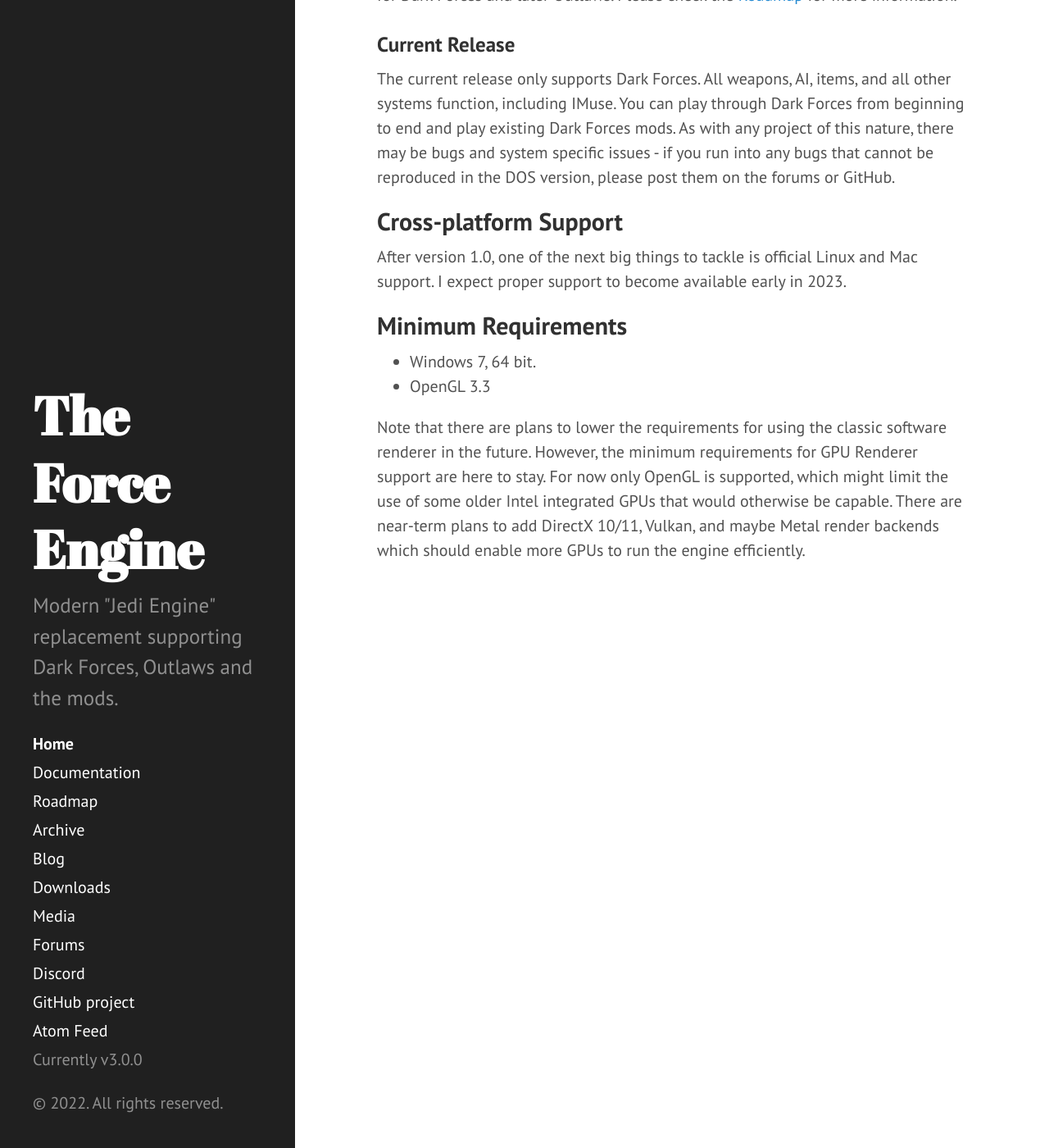
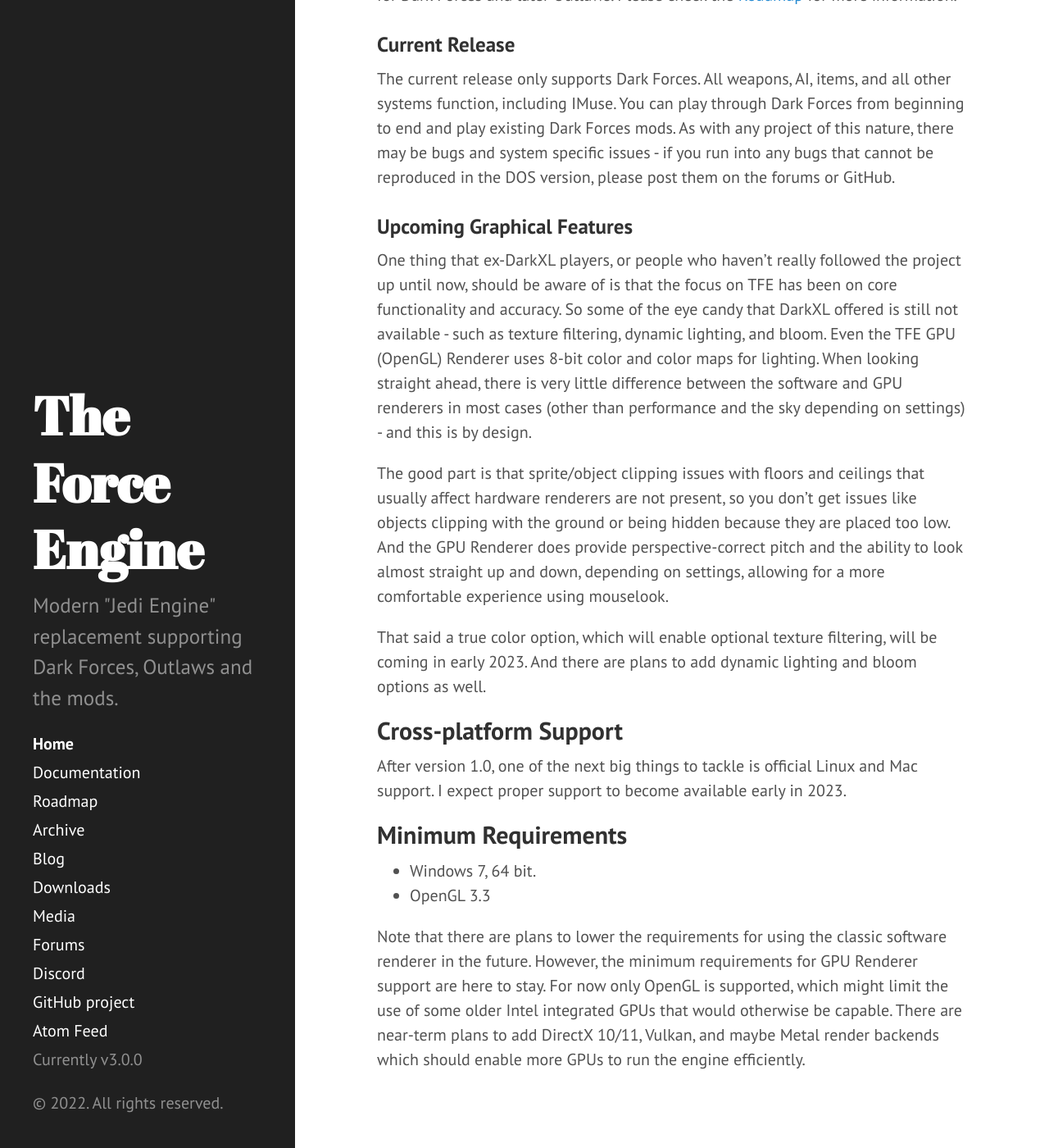
Before and after one commit to TheForceEngine/TheForceEngine.github.io, a Jekyll site: the page built from index.md, in a window 1280 px wide and 1400 px high, scrolled down 1770 px. Shown: the whole window at 82% size. Built offline with Jekyll 4.4.1, drawn with Linux system fonts in a browser that asks for light colours.

Commit message:
Update index.md

```diff
--- a/index.md
+++ b/index.md
@@ -29,6 +29,13 @@
 ### Current Release
 The current release only supports Dark Forces. All weapons, AI, items, and all other systems function, including IMuse. You can play through Dark Forces from beginning to end and play existing Dark Forces mods. As with any project of this nature, there may be bugs and system specific issues - if you run into any bugs that cannot be reproduced in the DOS version, please post them on the forums or GitHub.
 
+### Upcoming Graphical Features
+One thing that ex-DarkXL players, or people who haven't really followed the project up until now, should be aware of is that the focus on TFE has been on core functionality and accuracy. So some of the eye candy that DarkXL offered is still not available - such as texture filtering, dynamic lighting, and bloom. Even the TFE GPU (OpenGL) Renderer uses 8-bit color and color maps for lighting. When looking straight ahead, there is very little difference between the software and GPU renderers in most cases (other than performance and the sky depending on settings) - and this is by design.
+
+The good part is that sprite/object clipping issues with floors and ceilings that usually affect hardware renderers are not present, so you don't get issues like objects clipping with the ground or being hidden because they are placed too low. And the GPU Renderer does provide perspective-correct pitch and the ability to look almost straight up and down, depending on settings, allowing for a more comfortable experience using mouselook.
+
+That said a true color option, which will enable optional texture filtering, will be coming in early 2023. And there are plans to add dynamic lighting and bloom options as well.
+
 ## Cross-platform Support
 After version 1.0, one of the next big things to tackle is official Linux and Mac support. I expect proper support to become available early in 2023.
 
```
